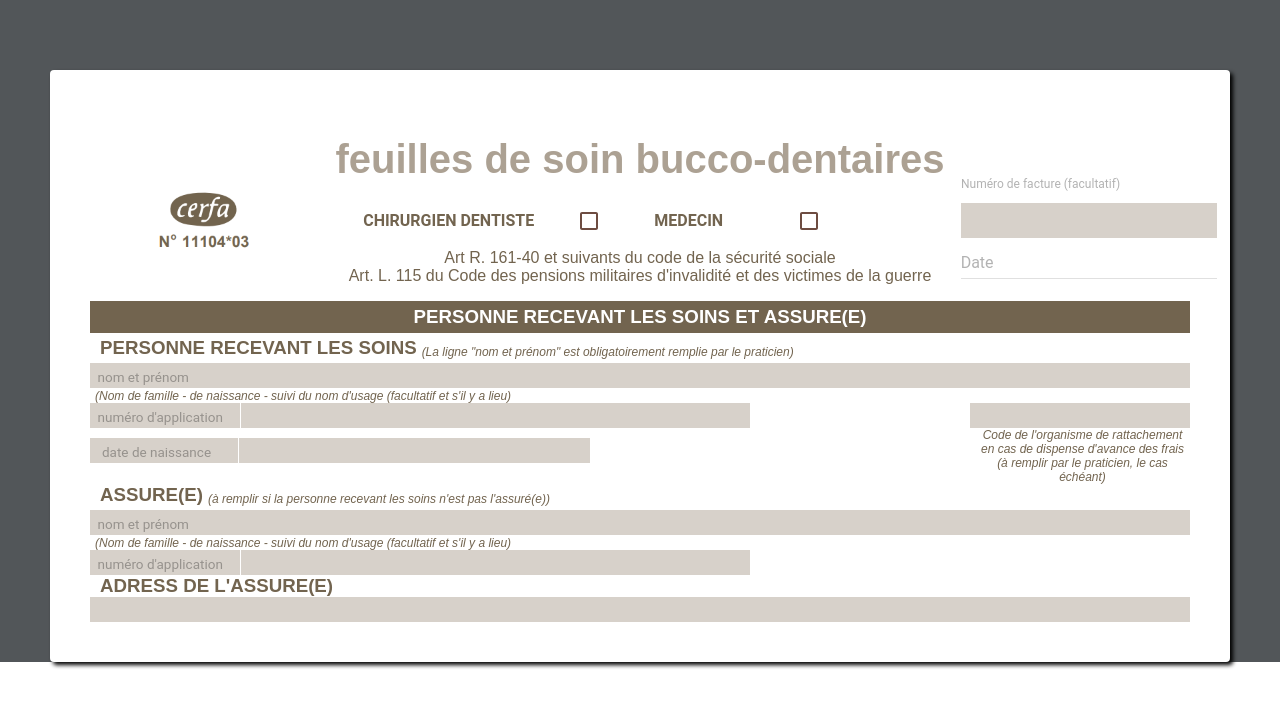
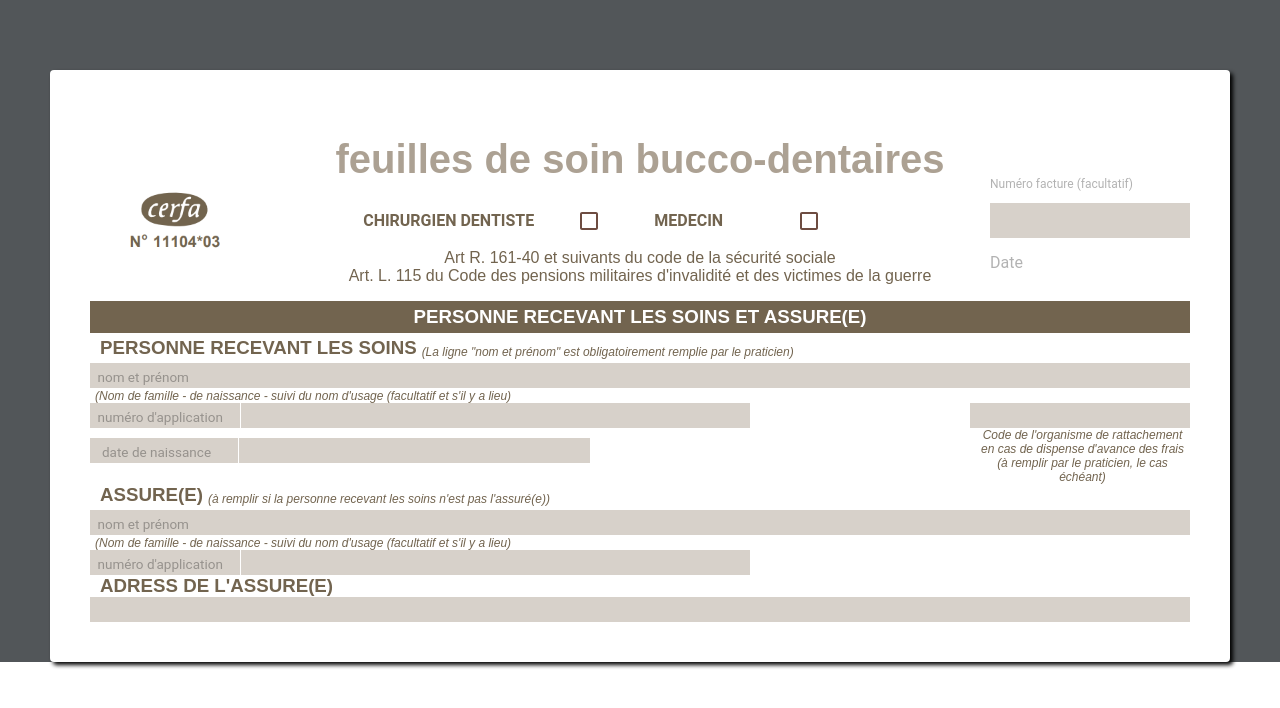
Before and after one commit to cosydney/cerfa-dentiste, a React (Create React App) app: page / in a window 1280 px wide. Shown: the top 708 px of the page. Built offline with nearby package versions, Linux system fonts and the light colour scheme.

Commit message:
"premiere partie"

```diff
--- a/src/App.js
+++ b/src/App.js
@@ -56,8 +56,8 @@ class App extends Component {
                     </MuiThemeProvider>
                 </div>
               </div>
-              <p>Art R. 161-40 et suivants du code de la sécurité sociale <br/>
-              Art. L. 115 du Code des pensions militaires d'invalidité et des victimes de la guerre
+              <p>
+              Art R. 161-40 et suivants du code de la sécurité sociale <br/> {"Art. L. 115 du Code des pensions militaires d'invalidité et des victimes de la guerre"}
               </p>
             </div>
 
@@ -65,12 +65,13 @@ class App extends Component {
             <div style={{width: 200}}>
               <MuiThemeProvider muiTheme={MyTheme}>
                 <TextField
-                  style={{top: -50, display: 'flex', flexDirection: 'column'}}
+                  style={{top: -50, display: 'flex', flexDirection: 'column', width: '100%'}}
                   inputStyle={{ backgroundColor: '#d7d1ca', height: 35, top: 30 }}
                   underlineShow={false}
-                  floatingLabelText="Numéro de facture (facultatif)"
+                  floatingLabelText="Numéro facture (facultatif)"
                   floatingLabelFixed={true} />
-                  <DatePicker hintText="Date" DateTimeFormat={DateFormat} mode="landscape" locale="fr" style={{marginTop: -42}}/>
+                  <DatePicker hintText="Date" DateTimeFormat={DateFormat} mode="landscape" locale="fr" style={{marginTop: -42, width: '100%'}}
+                  underlineShow={false}/>
                 </MuiThemeProvider>
             </div>
           </div>
@@ -217,7 +218,7 @@ const styles = {
   firstContainer:{
     display: 'flex',
     alignContent: 'center',
-    justifyContent: 'space-evenly',
+    justifyContent: 'space-between',
     color: '#72644f'
   },
   h3dark: {
```
